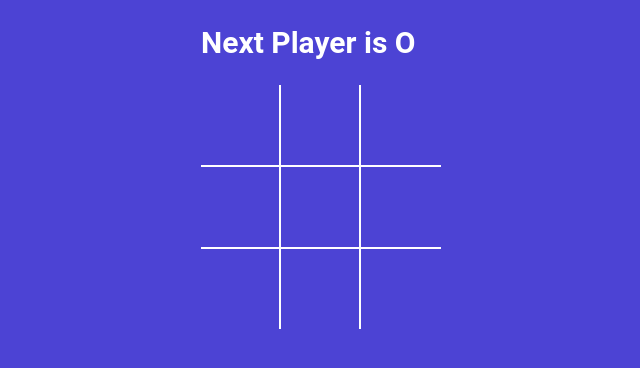
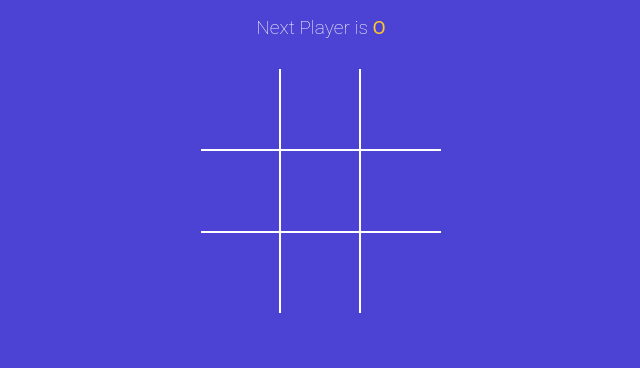
Before and after one commit to gopala142002/tictactoe-game, a React (Vite) app: page / in a window 1280 px wide. Shown: the top 368 px of the page, without its empty margins (319-959 px from the left). Built offline with nearby package versions, Linux system fonts and the light colour scheme.

Commit message:
Display Draw Message. and applied CSS for Status Message Component

```diff
--- a/src/App.jsx
+++ b/src/App.jsx
@@ -2,15 +2,14 @@ import './style.scss'
 import Board from './components/board'
 import { useState } from "react";
 import { calculateWinner } from './components/winner';
+import StatusMessage from './components/statusMessage';
+
+
 function App() {
     const [squares , setSquares] = useState(Array(9).fill(null));
     const [isXNext,setIsXNext]=useState(false);
 
     const winner=calculateWinner(squares);
-
-    const nextPlayer=isXNext?'X':'O';
-
-    const statusMessage=winner?`Winner is ${winner}`:`Next Player is ${nextPlayer}`;
 
     const handleSquareClick = clickedPosition => {
     if(squares[clickedPosition] || winner)
@@ -29,7 +28,7 @@ function App() {
   return (
     <div className='app'>
       <div>
-        <h2>{statusMessage}</h2>
+        <StatusMessage winner={winner} isXNext={isXNext} squares={squares}/>
         <Board squares={squares} handleSquareClick={handleSquareClick} />
       </div>
     </div>
--- /dev/null
+++ b/src/components/StatusMessage.jsx
@@ -0,0 +1,26 @@
+import React from "react";
+const StatusMessage =({winner ,isXNext,squares})=>
+{
+    const noMovesLeft=squares.every(squareValue => squareValue!==null);
+    const nextPlayer=isXNext?'X':'O';
+
+    // const statusMessage=winner?`Winner is ${winner}`:`Next Player is ${nextPlayer}`;
+
+    const renderStatusMessage = () =>{
+        if(winner)
+        {
+            return <>Winner is <span className={winner==='X'?'text-green':'text-orange'}>{winner}</span></>
+        }
+        if(!winner && noMovesLeft)
+        {
+            return <><span className="text-orange">O</span> And <span className="text-green">X</span> Tied</>
+        }
+        if(!winner && !noMovesLeft)
+        {
+            return <>Next Player is <span className={isXNext?'text-green':'text-orange'}>{nextPlayer}</span></>
+        }
+        return null;
+    }
+    return <h2 className="status-message ">{renderStatusMessage()}</h2>
+}
+export default StatusMessage;
--- a/src/style.scss
+++ b/src/style.scss
@@ -67,7 +67,9 @@ button {
   }
 }
 
-.status-message {
+.status-message
+{
+  text-align: center;
 	margin-bottom: 30px;
 	font-size: 1.2rem;
 	font-weight: lighter;
```
